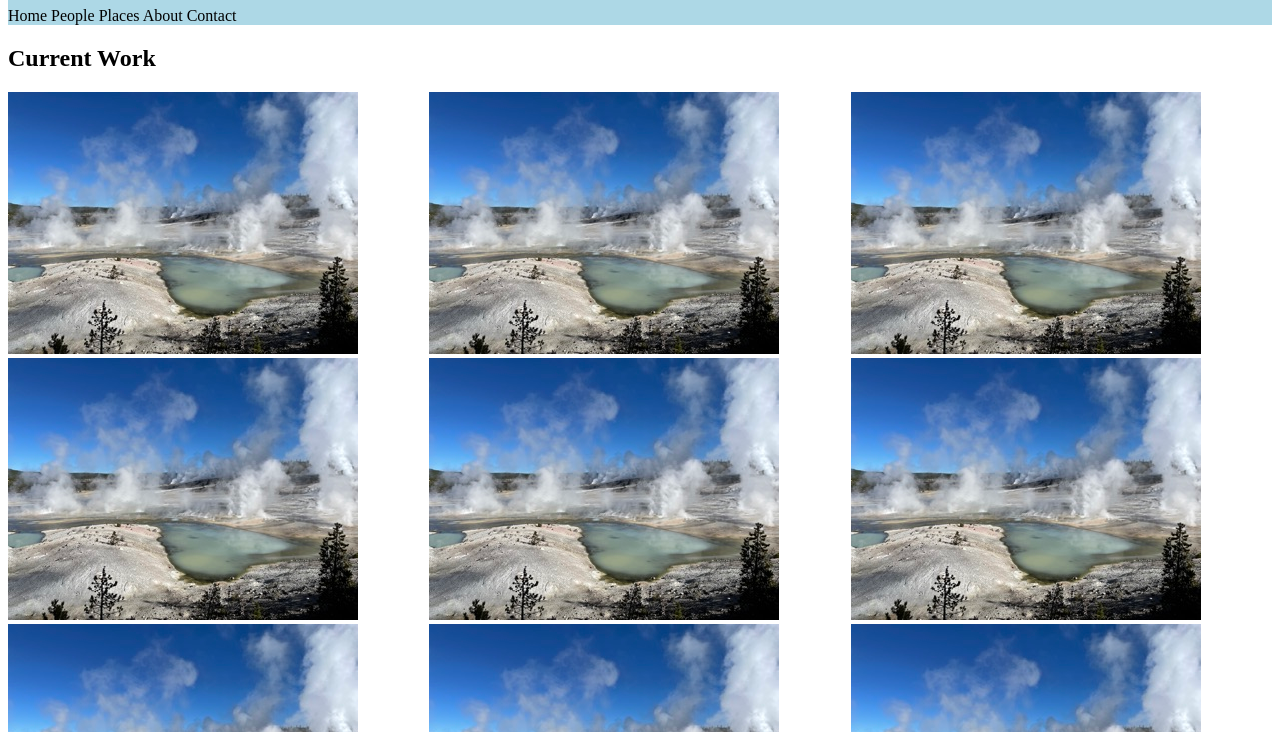
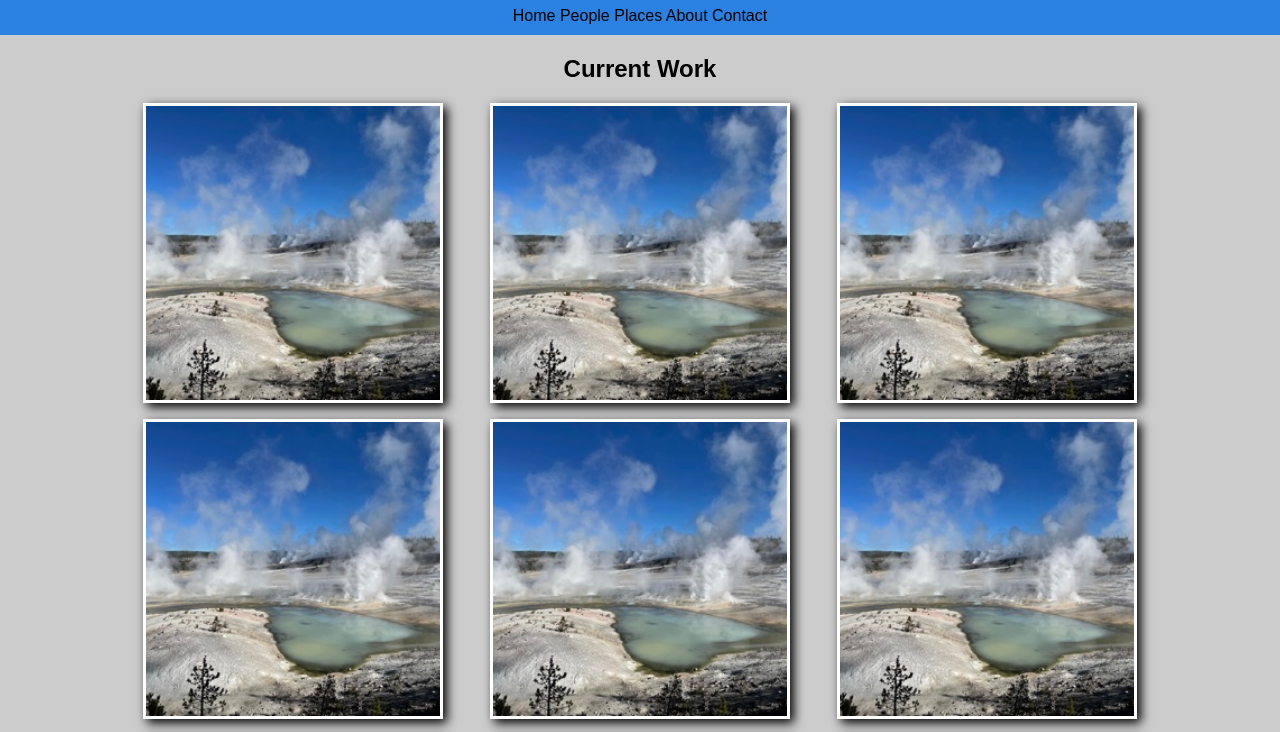
Before and after one commit to eason-platt/wdd131, a website: page coolpics/coolpics.html in a window 1280 px wide. Shown: the part 74-806 px from the top of the page. Drawn offline with Linux system fonts and the light colour scheme.

Commit message:
Coolpics Complete

```diff
--- a/coolpics/coolpics.css
+++ b/coolpics/coolpics.css
@@ -1,9 +1,34 @@
+* {
+    font-family: sans-serif;
+    box-sizing: border-box;
+}
+
+html,
+body {
+    margin: 0;
+    min-height: 100%;
+}
+
+body {
+    min-height: 100vh;
+    display: flex;
+    flex-direction: column;
+}
+
+header,
+main,
+footer {
+    width: 100%;
+}
+
 header, footer {
-    background-color: lightblue;
+    background-color: #2a81e2;
+    text-align: center;
 }
 
 nav {
     display: none;
+    margin: 10px;
 }
 
 .menu-btn {
@@ -19,23 +44,44 @@ nav {
     margin: 5px 0;
 }
 
+main {
+    background-color: #cccccc;
+}
+
+.pictures h2 {
+    text-align: center;
+}
+
 .picture-grid {
     display: grid;
     grid-template-columns: 1fr;
+    gap: 1rem;
+    max-width: 80vw;
+    margin-inline: auto;
+    margin-bottom: 20px;
 }
 
 .picture-box {
+    width: 100%;
     max-width: 300px;
     max-height: 300px;
+    aspect-ratio: 1 / 1;
+    overflow: hidden;
+    justify-self: center;
+    box-shadow: 4px 4px 10px black;
+    border: 3px solid white;
 }
 
 .picture-grid img {
     object-fit: cover;
+    width: 100%;
+    height: 100%;
+    display: block;
 }
 
 @media screen and (min-width: 700px) {
     .picture-grid {
-        grid-template-columns: repeat(2, 1fr);
+        grid-template-columns: 1fr 1fr;
     }
 
     .menu-btn {
```
